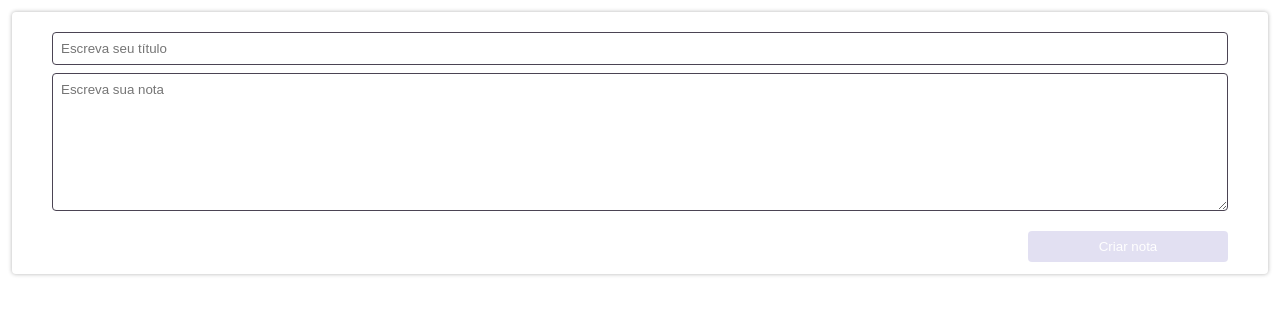
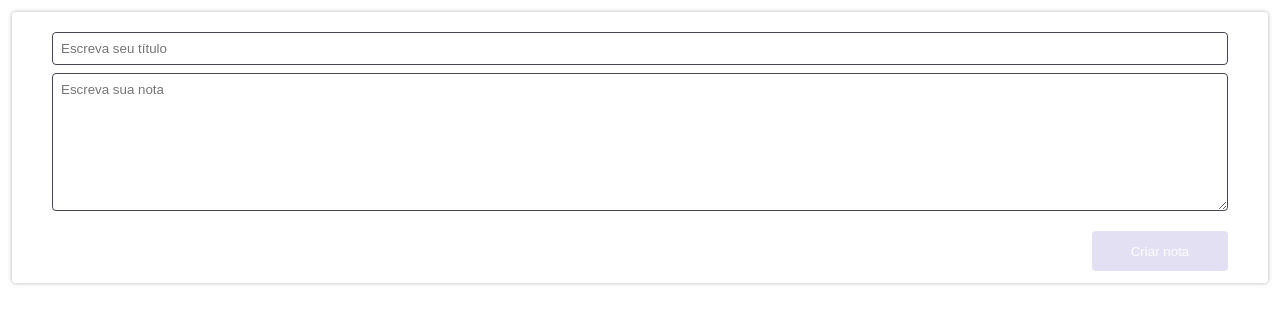
Before and after one commit to rafaelvm/notes-vite, a React (Vite) app: page / in a window 1280 px wide. Shown: the top 324 px of the page. Built offline with nearby package versions, Linux system fonts and the light colour scheme.

Commit message:
feat: added modifiers on the button

```diff
--- a/src/components/Button/index.tsx
+++ b/src/components/Button/index.tsx
@@ -1,12 +1,23 @@
 import { ButtonHTMLAttributes } from "react";
 import { ButtonContainer } from "./styles";
 
-type ButtonProps = {
-  labelDescription: string;
+export type ButtonProps = {
+  variant?: "outlined" | "flat";
+  size?: "small" | "medium" | "large";
+  labelDescription?: string;
 } & ButtonHTMLAttributes<HTMLButtonElement>;
 
-function Button({ labelDescription, ...rest }: ButtonProps) {
-  return <ButtonContainer {...rest}>{labelDescription}</ButtonContainer>;
+function Button({
+  labelDescription,
+  variant = "outlined",
+  size,
+  ...rest
+}: ButtonProps) {
+  return (
+    <ButtonContainer variant={variant} size={size} {...rest}>
+      {labelDescription}
+    </ButtonContainer>
+  );
 }
 
 export default Button;
--- a/src/components/Button/styles.ts
+++ b/src/components/Button/styles.ts
@@ -1,14 +1,36 @@
 import styled, { css } from "styled-components";
+import { ButtonProps } from ".";
 
-export const ButtonContainer = styled.button`
-  ${({ theme }) => css`
+const modifiers = {
+  flat: (theme) => css`
+    background-color: ${theme.colors.primary};
+  `,
+  outlined: (theme) => css`
+    background-color: ${theme.colors.white};
+    border: 2px solid ${theme.colors.primary};
+    color: ${theme.colors.primary};
+  `,
+  small: (theme) => css`
+    width: 8.5rem;
+    height: 2.5rem;
+  `,
+  medium: () => css`
+    width: 10rem;
+    height: 3rem;
+  `,
+  large: () => css`
+    width: 15rem;
+    height: 4rem;
+  `,
+};
+
+export const ButtonContainer = styled.button<ButtonProps>`
+  ${({ theme, variant, size }) => css`
     margin-top: 20px;
     padding: 8px;
     border: none;
     font-family: Arial, Helvetica, sans-serif;
     align-self: flex-end;
-    width: 200px;
-    background-color: ${theme.colors.primary};
     color: white;
     border-radius: 4px;
     opacity: 1;
@@ -16,5 +38,8 @@ export const ButtonContainer = styled.button`
     &:hover {
       opacity: 0.85;
     }
+
+    ${!!size && modifiers[size](theme)};
+    ${!!variant && modifiers[variant](theme)};
   `}
 `;
--- a/src/components/Form/index.tsx
+++ b/src/components/Form/index.tsx
@@ -54,6 +54,8 @@ export function Form() {
           labelDescription="Criar nota"
           onClick={sendForm}
           type="button"
+          variant="flat"
+          size="small"
           disabled={!note?.title || !note?.description}
         />
       </FormContainer>
```
